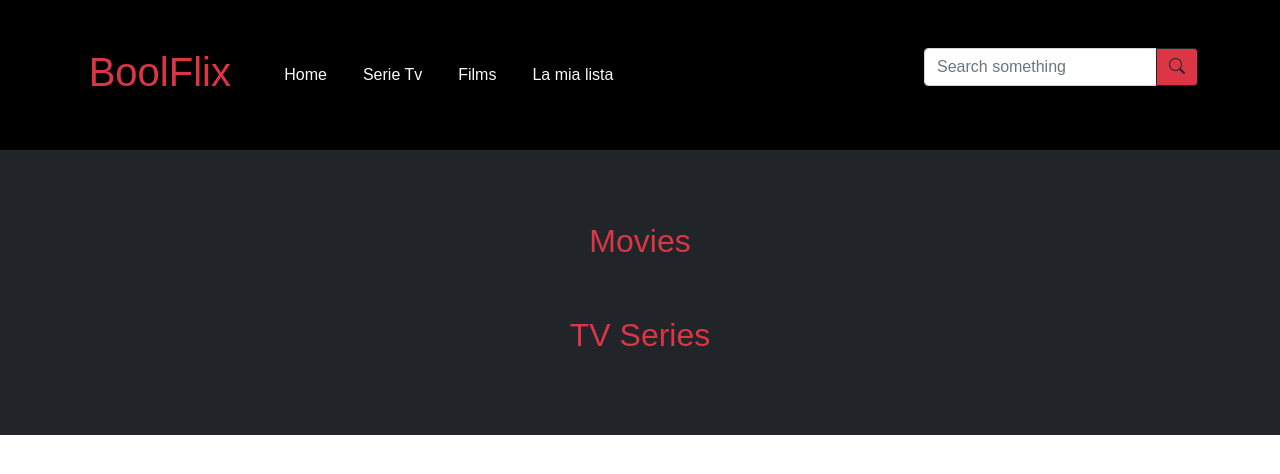
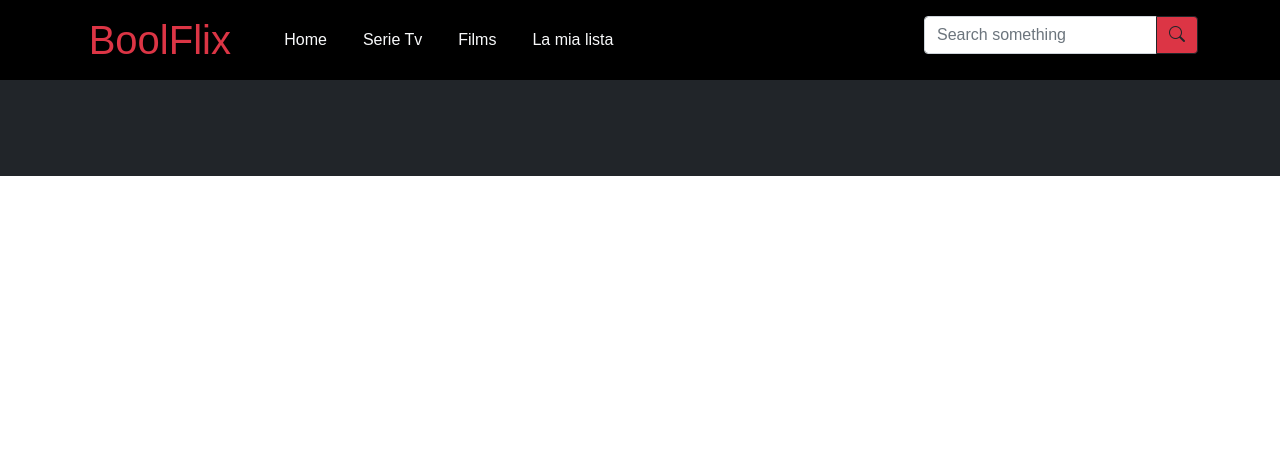
Before and after one commit to gioiascari/vue-boolflix, a Vue app: page / in a window 1280 px wide. Shown: the top 474 px of the page. Built offline with nearby package versions, Linux system fonts and the light colour scheme; a small style sheet from the web is missing.

Commit message:
rimosse categorie, se non vengono cercate non si vedono

```diff
--- a/src/components/MyHeader.vue
+++ b/src/components/MyHeader.vue
@@ -1,5 +1,5 @@
 <template>
-  <div class="bg-black p-5">
+  <div class="bg-black p-3">
     <div class="container-lg">
       <div class="row">
         <div class="col-lg-6 col-md-8 d-flex justify-content-around flex-wrap">
@@ -18,7 +18,7 @@
 
         <div class="col-md-4 col-lg-6 d-flex justify-content-end flex-wrap">
           <div class="input">
-            <div class="input-group mb-3">
+            <div class="input-group m-0">
               <!-- INPUT-BUTTON più logica -->
               <input
                 type="text"
--- a/src/components/MyMain.vue
+++ b/src/components/MyMain.vue
@@ -5,7 +5,7 @@
 
       <!-- / HOME CARDS -->
       <!-- MOVIES CONTAINER -->
-      <div class="row black">
+      <div class="row black" v-if="movies.length > 0">
         <h2 class="text-danger p-4 m-0p-3">Movies</h2>
         <div class="col-12 d-flex flex-wrap justify-content-center">
           <div
@@ -63,7 +63,7 @@
       <!--/ MOVIES CONTAINER -->
 
       <!-- SERIES CONTAINER -->
-      <div class="row black">
+      <div class="row black" v-if="series.length > 0">
         <h2 class="text-danger p-4 m-0p-3">TV Series</h2>
         <div class="col-12 d-flex flex-wrap justify-content-center">
           <div
```
